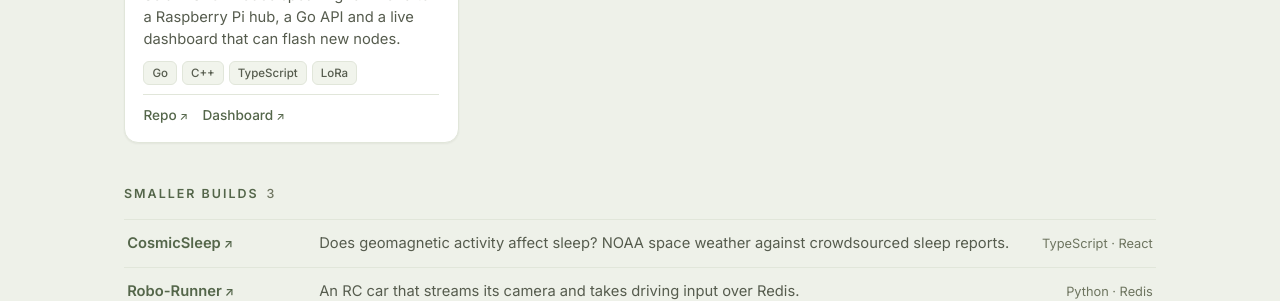
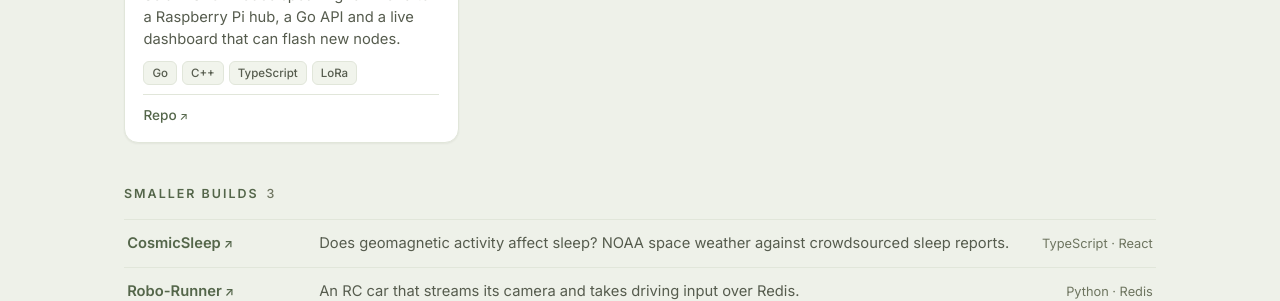
Before and after one commit to DevinMB/devinmb.github.io, a Jekyll site: the page built from projects.md, in a window 1280 px wide. Shown: the part 1333-1634 px from the top of the page. Built offline with Jekyll 4.4.1, drawn with Linux system fonts in a browser that asks for light colours.

Commit message:
Projects: drop the Farm Sensor Network dashboard link (that repo is private now)
Co-Authored-By: Claude Opus 5.5 <noreply@anthropic.com>
Claude-Session: https://claude.ai/code/session_01NaZdmEt5VCJtgF27kW7pbJ

```diff
--- a/_data/projects.yml
+++ b/_data/projects.yml
@@ -63,8 +63,6 @@
   line: Solar ESP32 nodes speaking raw LoRa to a Raspberry Pi hub, a Go API and a live dashboard that can flash new nodes.
   stack: [Go, C++, TypeScript, LoRa]
   repo: https://github.com/DevinMB/farm-iot
-  extra:
-    - [Dashboard, https://github.com/DevinMB/FarmIoT-Dashboard]
 
 - name: CosmicSleep
   group: small
```
